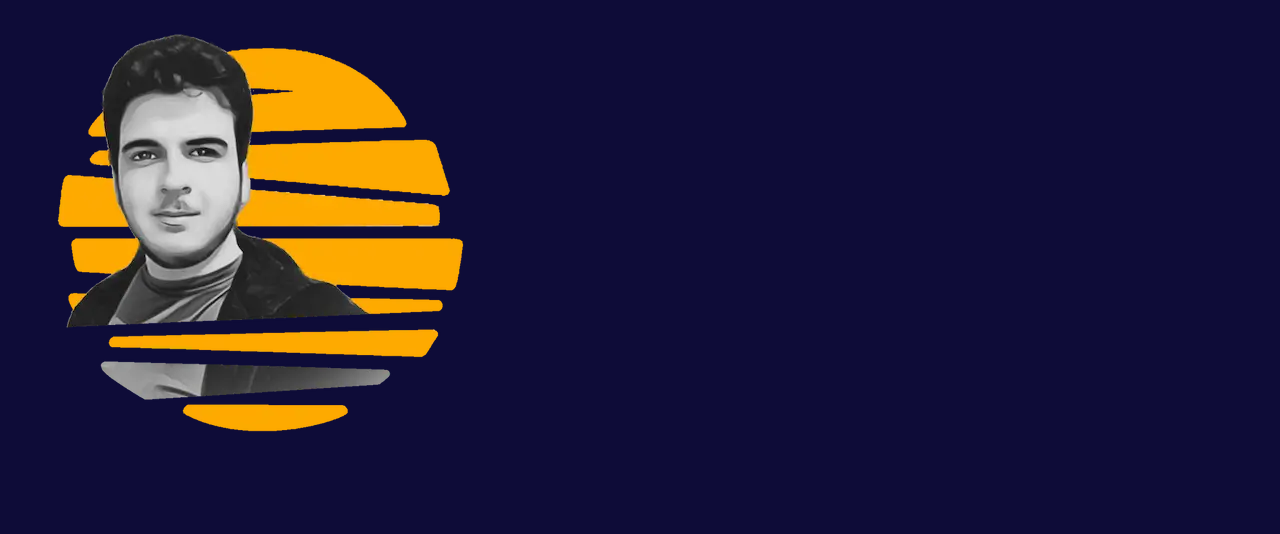
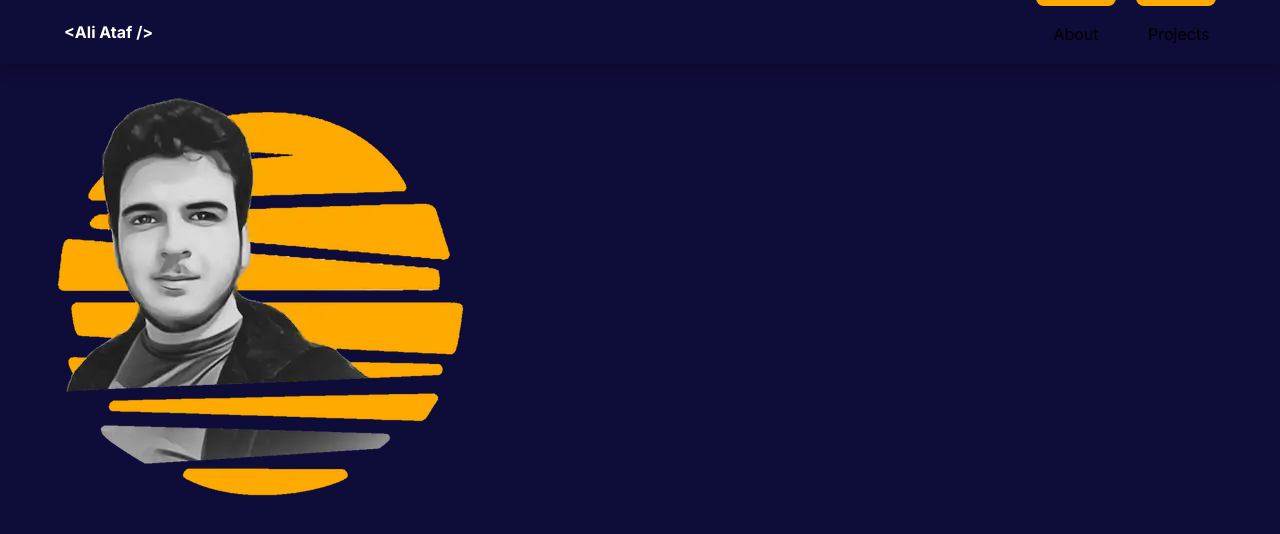
Before and after one commit to aliataf/website, a Next.js app: page / in a window 1280 px wide. Shown: the top 534 px of the page. Built offline with nearby package versions, Linux system fonts and the light colour scheme.

Commit message:
feat: add header component

```diff
--- a/src/app/metadata.ts
+++ b/src/app/constant.ts
@@ -1,6 +1,7 @@
+import { NavItem } from '@/components';
 import { Metadata } from 'next';
 
-export const customMetadata: Metadata = {
+export const rootLayoutMetadata: Metadata = {
   metadataBase: new URL('https://aliataf.com'),
   title: {
     default: 'Ali Ataf',
@@ -29,3 +30,8 @@ export const customMetadata: Metadata = {
   robots: 'index, follow',
   authors: { name: 'Ali Ataf', url: 'https://aliataf.com' },
 };
+
+export const navItems: NavItem[] = [
+  { label: 'About', href: '/about' },
+  { label: 'Projects', href: '/projects' },
+];
--- a/src/app/layout.tsx
+++ b/src/app/layout.tsx
@@ -1,11 +1,12 @@
 import { Inter } from 'next/font/google';
 import './globals.css';
 import { Analytics } from '@vercel/analytics/react';
-import { customMetadata } from './metadata';
+import { Header } from '@/components';
+import { navItems, rootLayoutMetadata } from './constant';
 
 const inter = Inter({ subsets: ['latin'] });
 
-export const metadata = customMetadata;
+export const metadata = rootLayoutMetadata;
 
 export default function RootLayout({
   children,
@@ -15,6 +16,7 @@ export default function RootLayout({
   return (
     <html lang="en">
       <body className={`${inter.className} bg-primary`}>
+        <Header items={navItems} />
         {children}
         <Analytics />
       </body>
--- /dev/null
+++ b/src/components/header/header.tsx
@@ -0,0 +1,30 @@
+import Link from 'next/link';
+import NavLink from './nav-link';
+
+export interface NavItem {
+  readonly label: string;
+  readonly href: string;
+}
+
+interface Props {
+  readonly items: NavItem[];
+}
+
+export function Header({ items }: Props) {
+  return (
+    <header className="flex justify-between items-center ps-16 pe-16 h-16 bg-primary drop-shadow-lg">
+      <Link href="/">
+        <span className="font-bold text-white transition-all hover:text-action">
+          &lt;Ali Ataf /&gt;
+        </span>
+      </Link>
+      <nav>
+        <ul className="flex justify-between items-center space-x-2 h-16 sm:space-x-5">
+          {items.map(({ href, label }) => (
+            <NavLink label={label} href={href} key={`${href}${label}`} />
+          ))}
+        </ul>
+      </nav>
+    </header>
+  );
+}
--- /dev/null
+++ b/src/components/header/index.ts
@@ -0,0 +1 @@
+export * from './header';
--- /dev/null
+++ b/src/components/header/nav-link.module.css
@@ -0,0 +1,18 @@
+.link {
+	@apply inline-block relative px-3 pt-6 pb-11 w-20 h-1 text-center rounded-b-full sm:w-20 dark:text-white;
+}
+
+.link::after {
+	content: '';
+	transition: all 0.3s;
+	@apply bg-action absolute top-0 left-0 py-1 w-full h-0 text-center rounded-b-full cursor-pointer text-white;
+}
+
+.link:not(.active):hover::after {
+	content: attr(data-label);
+	@apply pt-6 pb-11 h-full;
+}
+
+.active {
+	@apply bg-action;
+}
--- /dev/null
+++ b/src/components/header/nav-link.tsx
@@ -0,0 +1,20 @@
+'use client';
+
+import Link from 'next/link';
+import { usePathname } from 'next/navigation';
+import classes from './nav-link.module.css';
+import { NavItem } from './header';
+
+export default function NavLink({ label, href }: NavItem) {
+  const path = usePathname();
+
+  return (
+    <Link
+      href={href}
+      className={`${classes.link} ${path.startsWith(href) ? classes.active : ''}`}
+      data-label={label}
+    >
+      {label}
+    </Link>
+  );
+}
--- /dev/null
+++ b/src/components/index.ts
@@ -0,0 +1 @@
+export * from './header';
```
